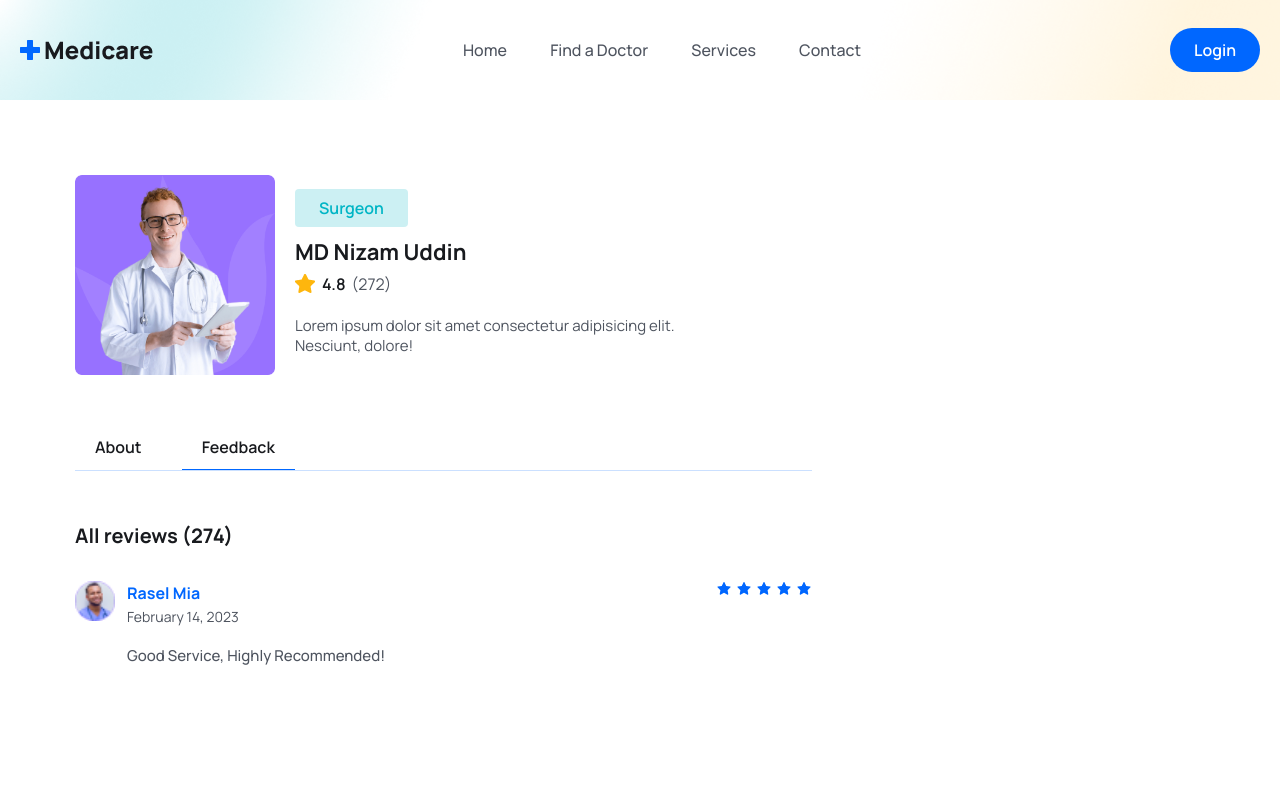
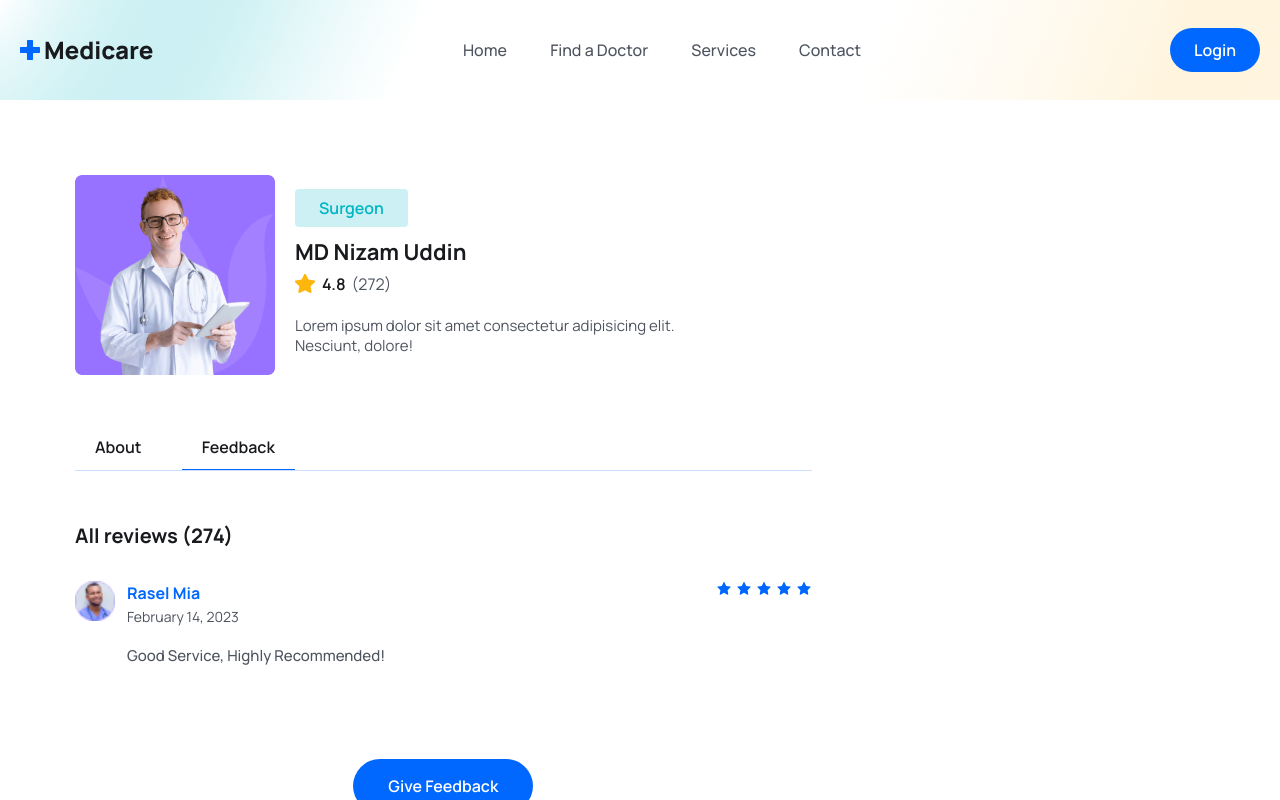
Before and after one commit to programmernizam/medicare, a React (Vite) app: page /doctor-details in a window 1280 px wide. Both pictures are taken after a click on the button "Feedback". Shown: the top 800 px of the page. Built offline with nearby package versions, Linux system fonts and the light colour scheme.

Commit message:
Condition between feedback button and form

```diff
--- a/src/pages/Doctors/DoctorFeedback.jsx
+++ b/src/pages/Doctors/DoctorFeedback.jsx
@@ -1,7 +1,10 @@
+import { useState } from "react";
 import { AiFillStar } from "react-icons/ai";
 import avatarImg from "../../assets/images/avatar-icon.png";
 import formateDate from "../../utils/formateDate";
+import FeedbackForm from "./FeedbackForm";
 const DoctorFeedback = () => {
+  const [showFeedbackForm, setShowFeedbackForm] = useState(false);
   return (
     <div>
       <div className="mb-[50px]">
@@ -32,6 +35,14 @@ const DoctorFeedback = () => {
           </div>
         </div>
       </div>
+      {!showFeedbackForm && (
+        <div className="text-center">
+          <button className="btn" onClick={() => setShowFeedbackForm(true)}>
+            Give Feedback
+          </button>
+        </div>
+      )}
+      {showFeedbackForm && <FeedbackForm />}
     </div>
   );
 };
--- /dev/null
+++ b/src/pages/Doctors/FeedbackForm.jsx
@@ -0,0 +1,5 @@
+const FeedbackForm = () => {
+  return <div>Feedback Form</div>;
+};
+
+export default FeedbackForm;
```
